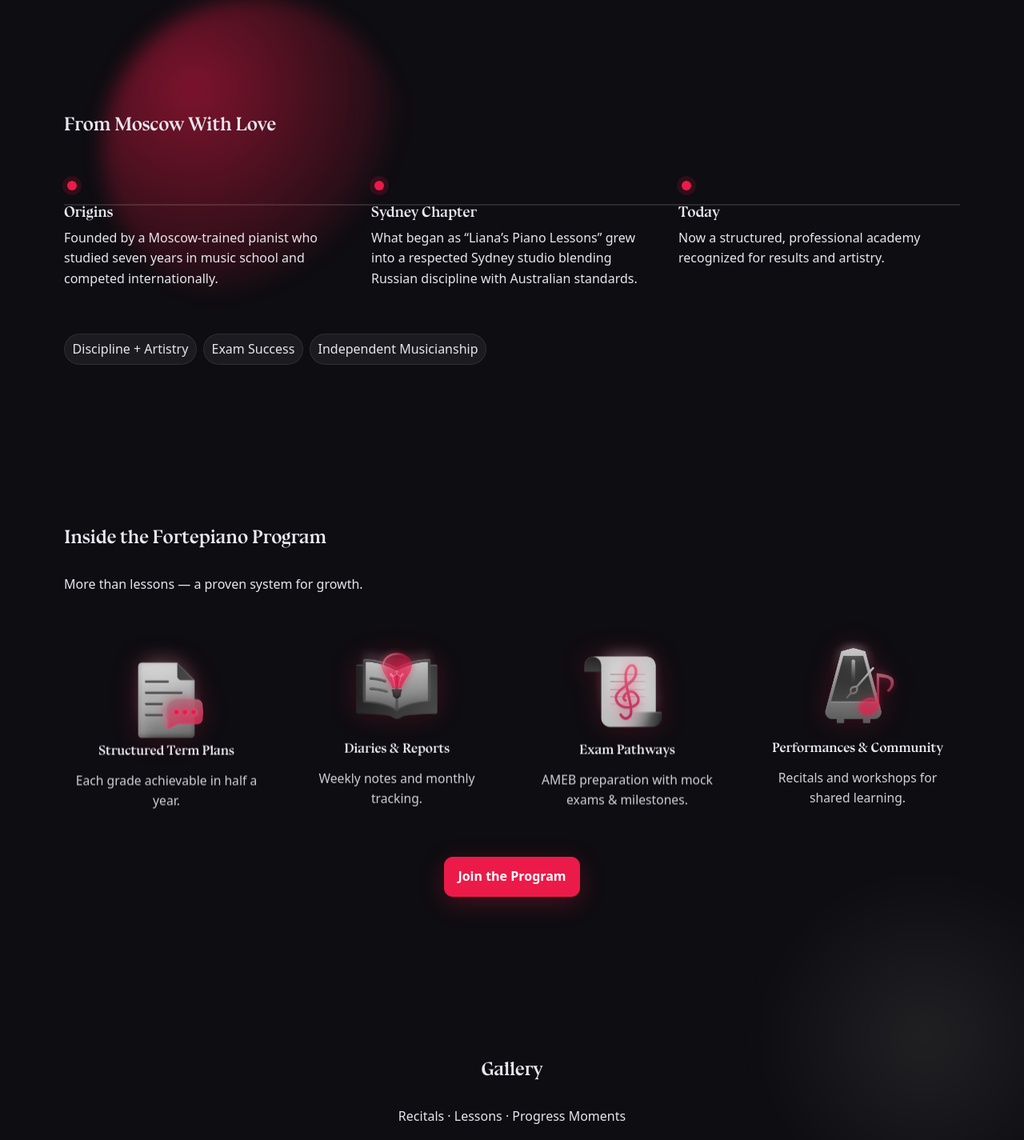
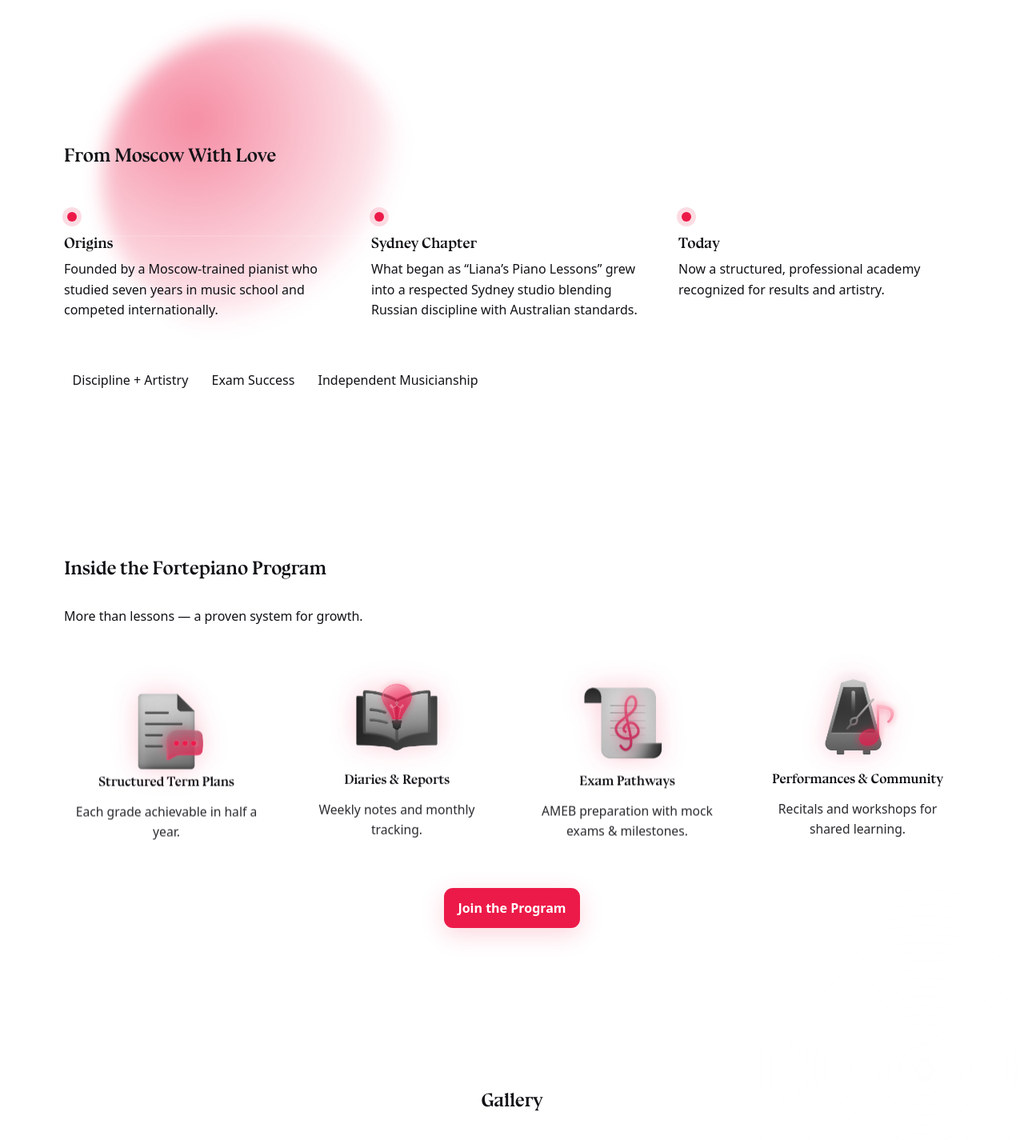
Before and after one commit to liana-webdev/fortepiano-academy-website, a PHP site: page / in a window 1280 px wide. Shown: the part 613-2038 px from the top of the page at 80% size. Run offline with PHP 8.4, Linux system fonts and the light colour scheme; style sheets or scripts are compiled from the project's sources; some web fonts are replaced.

Commit message:
email change

```diff
--- a/index.html
+++ b/index.html
@@ -8,7 +8,7 @@
     <link rel="preconnect" href="https://fonts.googleapis.com">
     <link rel="preconnect" href="https://fonts.gstatic.com" crossorigin>
     <link href="https://fonts.googleapis.com/css2?family=Darker+Grotesque:wght@300..900&display=swap" rel="stylesheet">
-    <link rel="stylesheet" href="scss/main.css?v=<?php echo time(); ?>">
+    <link rel="stylesheet" href="styles/main.css?v=<?php echo time(); ?>">
 </head>
 
 <body class="theme-dark">
@@ -36,6 +36,19 @@
     </header>
 
     <main>
+        <button id="themeToggle" class="btn btn--ghost">Theme</button>
+        <script>
+            const btn = document.getElementById('themeToggle');
+            const set = m => { document.body.classList.remove('theme-light', 'theme-dark'); if (m) document.body.classList.add(m); localStorage.setItem('theme', m || ''); };
+            // on load
+            set(localStorage.getItem('theme') || '');
+            // click to cycle: auto -> dark -> light -> auto
+            btn?.addEventListener('click', () => {
+                const cur = localStorage.getItem('theme');
+                set(cur === 'theme-dark' ? 'theme-light' : cur === 'theme-light' ? '' : 'theme-dark');
+            });
+        </script>
+        <!--  -->
         <!-- =========== HHERO =========== -->
         <section id="hero" class="section hero">
             <div class="section__bg">
@@ -539,7 +552,7 @@
                 <address>5 Verona Drive, Wentworth Point NSW 2127</address>
             </div>
             <div class="stack gap-xs">
-                <a href="mailto:contact@fortepianoacademy.net">contact@fortepianoacademy.net</a>
+                <a href="mailto:contact@fortepianoacademy.au">contact@fortepianoacademy.au</a>
                 <a href="tel:+61482176777">+61 482 176 777</a>
             </div>
             <div class="stack gap-xs">
--- a/send_mail.php
+++ b/send_mail.php
@@ -15,7 +15,7 @@ if ($_SERVER["REQUEST_METHOD"] === "POST") {
     }
 
     // Compose email
-    $to      = "contact@fortepianoacademy.net";
+    $to      = "contact@fortepianoacademy.au";
     $subject = "New Fortepiano Academy enquiry from $name";
     $body = "
     Name: $name
@@ -27,7 +27,7 @@ if ($_SERVER["REQUEST_METHOD"] === "POST") {
     ";
 
     $headers = [
-        "From: Fortepiano Academy <contact@fortepianoacademy.net>",
+        "From: Fortepiano Academy <contact@fortepianoacademy.au>",
         "Reply-To: $name <$contact>",
         "Content-Type: text/plain; charset=UTF-8"
     ];
--- a/styles/main.css
+++ b/styles/main.css
@@ -56,6 +56,51 @@
   --z-overlay: 10;
 }
 
+/* Light (default) */
+:root {
+  color-scheme: light;
+  --bg: #ffffff;
+  --bg-soft: #f7f7f9;
+  --surface: #ffffff;
+  --text: #111216;
+  --muted: #5b5e66;
+  --primary: #EC1A48;
+  --primary-600: #d1153f;
+  --gutter: 1.2rem;
+  --container: 1120px;
+  --space-1: .25rem;
+  --space-2: .5rem;
+  --space-3: .75rem;
+  --space-4: 1rem;
+  --space-5: 1.5rem;
+  --space-6: 2rem;
+  --space-7: 3rem;
+  --space-8: 4rem;
+  --radius-1: .5rem;
+  --radius-2: .9rem;
+  --radius-3: 1.25rem;
+  --shadow-1: 0 6px 24px rgba(16, 18, 24, .08);
+  --shadow-glass: 0 8px 30px rgba(236, 26, 72, .18);
+  --z-bg: 0;
+  --z-content: 1;
+  --z-overlay: 10;
+}
+
+/* Dark (auto when device prefers dark mode) */
+@media (prefers-color-scheme: dark) {
+  :root {
+    color-scheme: dark;
+    --bg: #0e0d11;
+    --bg-soft: #15141a;
+    --surface: #1b1922;
+    --text: #e8e6ee;
+    --muted: #a7a4b0;
+    --primary: #EC1A48;
+    --primary-600: #d1153f;
+    --shadow-1: 0 6px 24px rgba(0, 0, 0, .25);
+    --shadow-glass: 0 8px 30px rgba(236, 26, 72, .25);
+  }
+}
 /* ====== MIXINS ====== */
 /* ====== RESET / BASE ====== */
 * {
--- a/styles/main.scss
+++ b/styles/main.scss
@@ -38,6 +38,61 @@
     --z-bg: 0;
     --z-content: 1;
     --z-overlay: 10;
+}
+/* Light (default) */
+:root {
+    color-scheme: light;
+
+    --bg: #ffffff;
+    --bg-soft: #f7f7f9;
+    --surface: #ffffff;
+    --text: #111216;
+    --muted: #5b5e66;
+
+    --primary: #EC1A48;
+    --primary-600: #d1153f;
+
+    --gutter: 1.2rem;
+    --container: 1120px;
+
+    --space-1: .25rem;
+    --space-2: .5rem;
+    --space-3: .75rem;
+    --space-4: 1rem;
+    --space-5: 1.5rem;
+    --space-6: 2rem;
+    --space-7: 3rem;
+    --space-8: 4rem;
+
+    --radius-1: .5rem;
+    --radius-2: .9rem;
+    --radius-3: 1.25rem;
+
+    --shadow-1: 0 6px 24px rgba(16, 18, 24, .08);
+    --shadow-glass: 0 8px 30px rgba(236, 26, 72, .18);
+
+    --z-bg: 0;
+    --z-content: 1;
+    --z-overlay: 10;
+}
+
+/* Dark (auto when device prefers dark mode) */
+@media (prefers-color-scheme: dark) {
+    :root {
+        color-scheme: dark;
+
+        --bg: #0e0d11;
+        --bg-soft: #15141a;
+        --surface: #1b1922;
+        --text: #e8e6ee;
+        --muted: #a7a4b0;
+
+        --primary: #EC1A48;
+        --primary-600: #d1153f;
+
+        --shadow-1: 0 6px 24px rgba(0, 0, 0, .25);
+        --shadow-glass: 0 8px 30px rgba(236, 26, 72, .25);
+    }
 }
 
 /* ====== MIXINS ====== */
```
Also changed, not shown: 1 other file.
